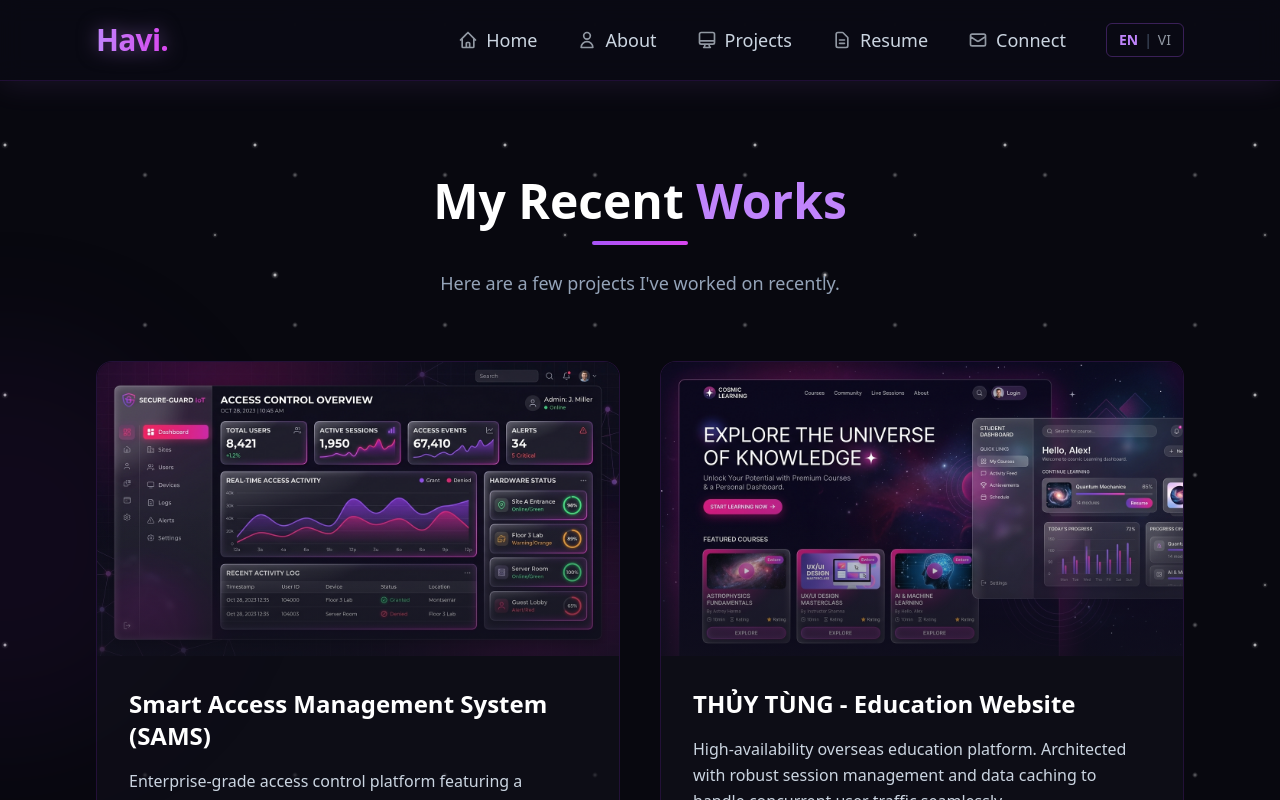
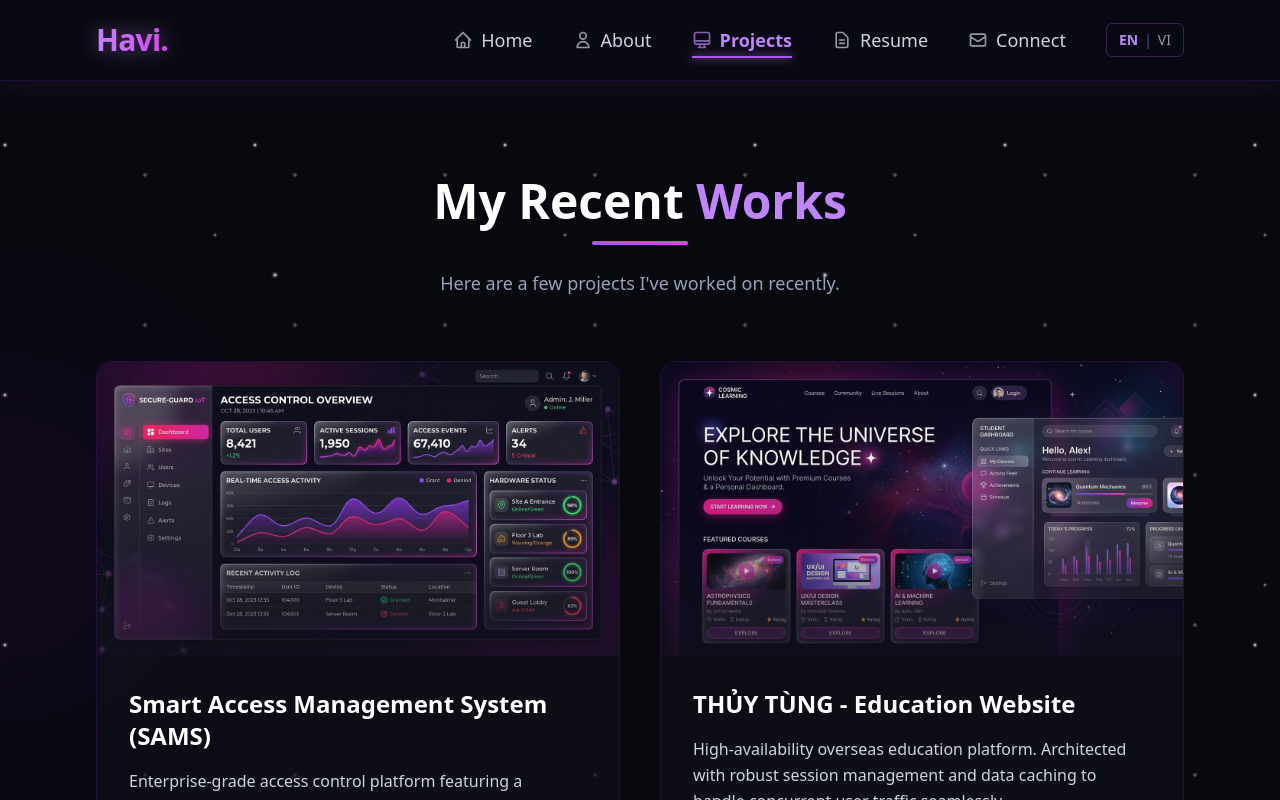
Before and after one commit to Hieuvo1227/My-profile, a Next.js app in the folder my-portfolio/: page /en/projects in a window 1280 px wide. Shown: the top 800 px of the page. Built offline with nearby package versions, Linux system fonts and the light colour scheme.

Commit message:
style: Highlight active route in Navbar

```diff
--- a/my-portfolio/src/components/Navbar.tsx
+++ b/my-portfolio/src/components/Navbar.tsx
@@ -1,11 +1,22 @@
 "use client";
 import React from 'react';
-import { Link } from '../i18n/routing';
+import { Link, usePathname } from '../i18n/routing';
 import { useTranslations } from 'next-intl';
 import LanguageSwitcher from './LanguageSwitcher';
 
 export default function Navbar() {
   const t = useTranslations('Common');
+  const pathname = usePathname();
+
+  const isActive = (path: string) => pathname === path;
+
+  const navLinks = [
+    { name: t('home'), path: '/', icon: <svg className="w-5 h-5 opacity-70 group-hover:opacity-100" fill="none" viewBox="0 0 24 24" stroke="currentColor"><path strokeLinecap="round" strokeLinejoin="round" strokeWidth={2} d="M3 12l2-2m0 0l7-7 7 7M5 10v10a1 1 0 001 1h3m10-11l2 2m-2-2v10a1 1 0 01-1 1h-3m-6 0a1 1 0 001-1v-4a1 1 0 011-1h2a1 1 0 011 1v4a1 1 0 001 1m-6 0h6" /></svg> },
+    { name: t('about'), path: '/about', icon: <svg className="w-5 h-5 opacity-70 group-hover:opacity-100" fill="none" viewBox="0 0 24 24" stroke="currentColor"><path strokeLinecap="round" strokeLinejoin="round" strokeWidth={2} d="M16 7a4 4 0 11-8 0 4 4 0 018 0zM12 14a7 7 0 00-7 7h14a7 7 0 00-7-7z" /></svg> },
+    { name: t('projects'), path: '/projects', icon: <svg className="w-5 h-5 opacity-70 group-hover:opacity-100" fill="none" viewBox="0 0 24 24" stroke="currentColor"><path strokeLinecap="round" strokeLinejoin="round" strokeWidth={2} d="M9.75 17L9 20l-1 1h8l-1-1-.75-3M3 13h18M5 17h14a2 2 0 002-2V5a2 2 0 00-2-2H5a2 2 0 00-2 2v10a2 2 0 002 2z" /></svg> },
+    { name: t('resume'), path: '/resume', icon: <svg className="w-5 h-5 opacity-70 group-hover:opacity-100" fill="none" viewBox="0 0 24 24" stroke="currentColor"><path strokeLinecap="round" strokeLinejoin="round" strokeWidth={2} d="M9 12h6m-6 4h6m2 5H7a2 2 0 01-2-2V5a2 2 0 012-2h5.586a1 1 0 01.707.293l5.414 5.414a1 1 0 01.293.707V19a2 2 0 01-2 2z" /></svg> },
+    { name: t('connect'), path: '/connect', icon: <svg className="w-5 h-5 opacity-70 group-hover:opacity-100" fill="none" viewBox="0 0 24 24" stroke="currentColor"><path strokeLinecap="round" strokeLinejoin="round" strokeWidth={2} d="M3 8l7.89 5.26a2 2 0 002.22 0L21 8M5 19h14a2 2 0 002-2V7a2 2 0 00-2-2H5a2 2 0 00-2 2v10a2 2 0 002 2z" /></svg> }
+  ];
 
   return (
     <nav className="sticky top-0 z-50 backdrop-blur-md bg-[#0b0b14]/80 border-b border-purple-900/30 shadow-[0_4px_30px_rgba(192,132,252,0.1)]">
@@ -20,31 +31,17 @@ export default function Navbar() {
 
           {/* Links & Switcher */}
           <div className="hidden md:flex items-center space-x-8 lg:space-x-10">
-            <Link href="/" className="group relative text-slate-300 hover:text-purple-400 transition-colors duration-300 font-medium text-lg flex items-center gap-2">
-              <svg className="w-5 h-5 opacity-70 group-hover:opacity-100" fill="none" viewBox="0 0 24 24" stroke="currentColor"><path strokeLinecap="round" strokeLinejoin="round" strokeWidth={2} d="M3 12l2-2m0 0l7-7 7 7M5 10v10a1 1 0 001 1h3m10-11l2 2m-2-2v10a1 1 0 01-1 1h-3m-6 0a1 1 0 001-1v-4a1 1 0 011-1h2a1 1 0 011 1v4a1 1 0 001 1m-6 0h6" /></svg>
-              {t('home')}
-              <span className="absolute -bottom-1 left-0 w-0 h-0.5 bg-purple-500 shadow-[0_0_8px_#c084fc] transition-all duration-300 group-hover:w-full"></span>
-            </Link>
-            <Link href="/about" className="group relative text-slate-300 hover:text-purple-400 transition-colors duration-300 font-medium text-lg flex items-center gap-2">
-              <svg className="w-5 h-5 opacity-70 group-hover:opacity-100" fill="none" viewBox="0 0 24 24" stroke="currentColor"><path strokeLinecap="round" strokeLinejoin="round" strokeWidth={2} d="M16 7a4 4 0 11-8 0 4 4 0 018 0zM12 14a7 7 0 00-7 7h14a7 7 0 00-7-7z" /></svg>
-              {t('about')}
-              <span className="absolute -bottom-1 left-0 w-0 h-0.5 bg-purple-500 shadow-[0_0_8px_#c084fc] transition-all duration-300 group-hover:w-full"></span>
-            </Link>
-            <Link href="/projects" className="group relative text-slate-300 hover:text-purple-400 transition-colors duration-300 font-medium text-lg flex items-center gap-2">
-              <svg className="w-5 h-5 opacity-70 group-hover:opacity-100" fill="none" viewBox="0 0 24 24" stroke="currentColor"><path strokeLinecap="round" strokeLinejoin="round" strokeWidth={2} d="M9.75 17L9 20l-1 1h8l-1-1-.75-3M3 13h18M5 17h14a2 2 0 002-2V5a2 2 0 00-2-2H5a2 2 0 00-2 2v10a2 2 0 002 2z" /></svg>
-              {t('projects')}
-              <span className="absolute -bottom-1 left-0 w-0 h-0.5 bg-purple-500 shadow-[0_0_8px_#c084fc] transition-all duration-300 group-hover:w-full"></span>
-            </Link>
-            <Link href="/resume" className="group relative text-slate-300 hover:text-purple-400 transition-colors duration-300 font-medium text-lg flex items-center gap-2">
-              <svg className="w-5 h-5 opacity-70 group-hover:opacity-100" fill="none" viewBox="0 0 24 24" stroke="currentColor"><path strokeLinecap="round" strokeLinejoin="round" strokeWidth={2} d="M9 12h6m-6 4h6m2 5H7a2 2 0 01-2-2V5a2 2 0 012-2h5.586a1 1 0 01.707.293l5.414 5.414a1 1 0 01.293.707V19a2 2 0 01-2 2z" /></svg>
-              {t('resume')}
-              <span className="absolute -bottom-1 left-0 w-0 h-0.5 bg-purple-500 shadow-[0_0_8px_#c084fc] transition-all duration-300 group-hover:w-full"></span>
-            </Link>
-            <Link href="/connect" className="group relative text-slate-300 hover:text-purple-400 transition-colors duration-300 font-medium text-lg flex items-center gap-2">
-              <svg className="w-5 h-5 opacity-70 group-hover:opacity-100" fill="none" viewBox="0 0 24 24" stroke="currentColor"><path strokeLinecap="round" strokeLinejoin="round" strokeWidth={2} d="M3 8l7.89 5.26a2 2 0 002.22 0L21 8M5 19h14a2 2 0 002-2V7a2 2 0 00-2-2H5a2 2 0 00-2 2v10a2 2 0 002 2z" /></svg>
-              {t('connect')}
-              <span className="absolute -bottom-1 left-0 w-0 h-0.5 bg-purple-500 shadow-[0_0_8px_#c084fc] transition-all duration-300 group-hover:w-full"></span>
-            </Link>
+            {navLinks.map((link) => (
+              <Link
+                key={link.path}
+                href={link.path as any}
+                className={`group relative transition-colors duration-300 text-lg flex items-center gap-2 ${isActive(link.path) ? 'text-purple-400 font-bold' : 'text-slate-300 hover:text-purple-400 font-medium'}`}
+              >
+                {link.icon}
+                {link.name}
+                <span className={`absolute -bottom-1 left-0 h-0.5 bg-purple-500 shadow-[0_0_8px_#c084fc] transition-all duration-300 ${isActive(link.path) ? 'w-full' : 'w-0 group-hover:w-full'}`}></span>
+              </Link>
+            ))}
             <LanguageSwitcher />
           </div>
 
```
